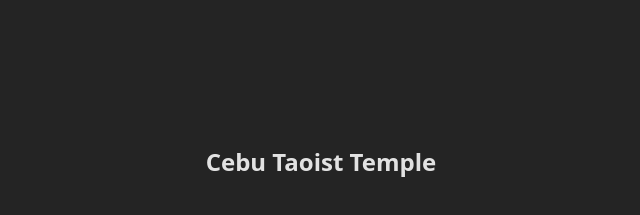
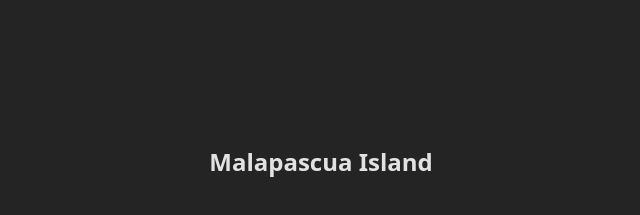
Before and after one commit to aiuyap/asa-ta, a React (Vite) app: page /result in a window 1280 px wide. Shown: the part 216-431 px from the top of the page, without its empty margins (319-959 px from the left). Built offline with nearby package versions, Linux system fonts and the light colour scheme.

Commit message:
added additional temp data

```diff
--- a/src/components/Result.tsx
+++ b/src/components/Result.tsx
@@ -3,10 +3,10 @@
 
 function Result() {
   const results = [
-    'Cebu Taoist Temple',
+    'Malapascua Island',
     'Temple of Leah',
-    'Sirao Flower Garden',
-    '10,000 Roses of Cebu',
+    'Bantayan Island',
+    'Magdakpanay sa Lovers',
     'Kawasan Falls',
     'Osmeña Peak',
     'TCH',
--- a/tsconfig.app.json
+++ b/tsconfig.app.json
@@ -22,5 +22,5 @@
     "noFallthroughCasesInSwitch": true,
     "noUncheckedSideEffectImports": true
   },
-  "include": ["src"]
+  "include": ["src", "Result.tsx"]
 }
```
